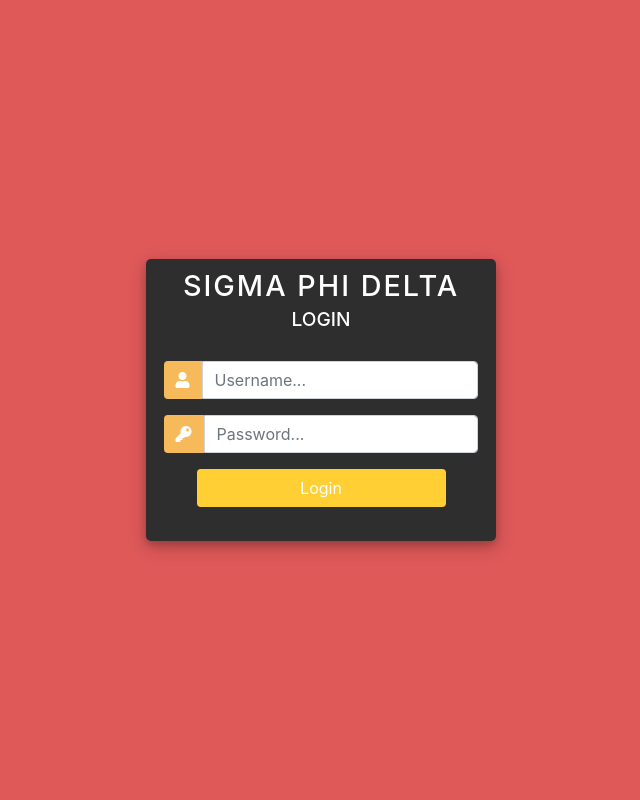
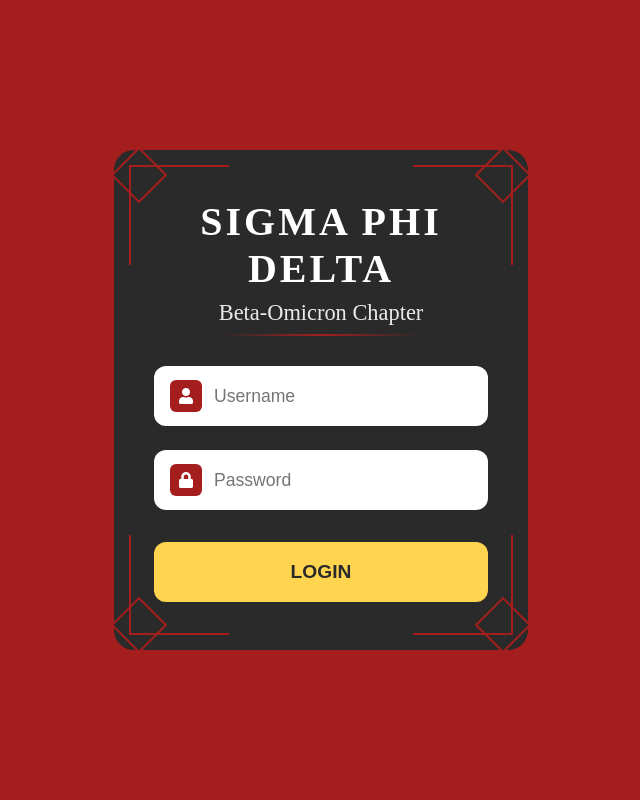
Before and after one commit to smk37git/SPDWEBAPP_ENV, a Django app: page /login/ in a window 1280 px wide. Shown: the whole page, without its empty margins (319-959 px from the left). Run offline with Django 4.2, Linux system fonts and the light colour scheme; some libraries are stand-ins or nearby versions.

Commit message:
changed log in screen, removed registration page

```diff
--- a/SPDWEBAPP/AUTHENTICATE/models.py
+++ b/SPDWEBAPP/AUTHENTICATE/models.py
@@ -4,7 +4,7 @@ from django.contrib.auth.models import User
 class Role(models.Model):
     ROLE_CHOICES = [
         ('EXEC', 'Executive Board'),
-        ('PLEDGE_BOARD', 'Pledge Board'),
+        ('NM_BOARD', 'New Member Board'),
         ('ACTIVE', 'Active Member'),
         ('ALUMNI', 'Alumni'),
         ('NEW_MEMBER', 'New Member'),
--- a/SPDWEBAPP/AUTHENTICATE/templates/AUTHENTICATE/login.html
+++ b/SPDWEBAPP/AUTHENTICATE/templates/AUTHENTICATE/login.html
@@ -1,120 +1,299 @@
-{% load static %}
-
 <!DOCTYPE html>
 <html>
 <head>
     <title>ΣΦΔ Beta-Omicron Chapter</title>
-  <link rel="icon" type="image/png" href="{% static 'images/favicon.png' %}">
-  <link rel="stylesheet" href="https://stackpath.bootstrapcdn.com/bootstrap/4.1.3/css/bootstrap.min.css" integrity="sha384-MCw98/SFnGE8fJT3GXwEOngsV7Zt27NXFoaoApmYm81iuXoPkFOJwJ8ERdknLPMO" crossorigin="anonymous">
-  <script src="https://ajax.googleapis.com/ajax/libs/jquery/3.3.1/jquery.min.js"></script>
-  <link rel="stylesheet" href="https://use.fontawesome.com/releases/v5.6.1/css/all.css" integrity="sha384-gfdkjb5BdAXd+lj+gudLWI+BXq4IuLW5IT+brZEZsLFm++aCMlF1V92rMkPaX4PP" crossorigin="anonymous">
+    <meta name="viewport" content="width=device-width, initial-scale=1.0">
     <style>
-    body,
-    html {
+        * {
             margin: 0;
             padding: 0;
+            box-sizing: border-box;
+        }
+
+        body, html {
             height: 100%;
-      background: #df5959 !important;
-    }
-    .user_card {
-      width: 350px;
-      margin-top: auto;
-      margin-bottom: auto;
-      background: #2e2e2e;
-      position: relative;
+            font-family: "Times New Roman", serif;
+            background: #A41E1E;
             display: flex;
             justify-content: center;
-      flex-direction: column;
-      padding: 10px;
-      box-shadow: 0 4px 8px 0 rgba(0, 0, 0, 0.2), 0 6px 20px 0 rgba(0, 0, 0, 0.19);
-      -webkit-box-shadow: 0 4px 8px 0 rgba(0, 0, 0, 0.2), 0 6px 20px 0 rgba(0, 0, 0, 0.19);
-      -moz-box-shadow: 0 4px 8px 0 rgba(0, 0, 0, 0.2), 0 6px 20px 0 rgba(0, 0, 0, 0.19);
-      border-radius: 5px;
+            align-items: center;
         }
-    .form_container {
-      margin-top: 20px;
+
+        .login-card {
+            background: #2A2A2A;
+            width: 90%;
+            max-width: 460px;
+            padding: 3rem 2.5rem;
+            border-radius: 20px;
+            position: relative;
+            overflow: hidden;
         }
-    #form-title, #form-subtitle {
-      color: #fff;
+
+        /* Enhanced corner decorations */
+        .corner {
+            position: absolute;
+            width: 100px;
+            height: 100px;
+        }
+
+        .corner::before,
+        .corner::after {
+            content: '';
+            position: absolute;
+            background: #A41E1E;
+        }
+
+        /* Horizontal lines */
+        .corner::before {
+            width: 100%;
+            height: 2px;
+        }
+
+        /* Vertical lines */
+        .corner::after {
+            width: 2px;
+            height: 100%;
+        }
+
+        /* Top left corner */
+        .corner-tl {
+            top: 15px;
+            left: 15px;
+        }
+
+        .corner-tl::before {
+            top: 0;
+            right: 0;
+        }
+
+        .corner-tl::after {
+            bottom: 0;
+            left: 0;
+        }
+
+        /* Top right corner */
+        .corner-tr {
+            top: 15px;
+            right: 15px;
+            transform: rotate(90deg);
+        }
+
+        /* Bottom left corner */
+        .corner-bl {
+            bottom: 15px;
+            left: 15px;
+            transform: rotate(-90deg);
+        }
+
+        /* Bottom right corner */
+        .corner-br {
+            bottom: 15px;
+            right: 15px;
+            transform: rotate(180deg);
+        }
+
+        /* Decorative elements */
+        .decoration {
+            position: absolute;
+            width: 40px;
+            height: 40px;
+            border: 2px solid #A41E1E;
+            transform: rotate(45deg);
+        }
+
+        .decoration-tl {
+            top: 5px;
+            left: 5px;
+        }
+
+        .decoration-tr {
+            top: 5px;
+            right: 5px;
+        }
+
+        .decoration-bl {
+            bottom: 5px;
+            left: 5px;
+        }
+
+        .decoration-br {
+            bottom: 5px;
+            right: 5px;
+        }
+
+        .title {
             text-align: center;
-      margin-bottom: 10px;
+            color: white;
+            margin-bottom: 2.5rem;
+            position: relative;
         }
-    #form-title {
-      font-size: 1.8rem;
-      letter-spacing: 2px;
-      margin-bottom: 5px;
+
+        .title::after {
+            content: '';
+            position: absolute;
+            bottom: -10px;
+            left: 50%;
+            transform: translateX(-50%);
+            width: 200px;
+            height: 2px;
+            background: linear-gradient(90deg, transparent, #A41E1E, transparent);
         }
-    #form-subtitle {
+
+        .title h1 {
+            font-size: 2.5rem;
+            letter-spacing: 3px;
+            margin-bottom: 0.5rem;
+        }
+
+        .title p {
+            font-size: 1.4rem;
+            opacity: 0.9;
+        }
+
+        .form-group {
+            margin-bottom: 1.5rem;
+            position: relative;
+        }
+
+        input {
+            width: 100%;
+            height: 60px;
+            background: white;
+            border: none;
+            border-radius: 12px;
+            padding: 0 60px;
+            font-size: 1.1rem;
+            color: #333;
+        }
+
+        input:focus {
+            outline: none;
+            box-shadow: 0 0 0 4px #FFD54F;
+        }
+
+        .icon {
+            position: absolute;
+            left: 16px;
+            top: 50%;
+            transform: translateY(-50%);
+            width: 32px;
+            height: 32px;
+            background: #A41E1E;
+            border-radius: 6px;
+            display: flex;
+            align-items: center;
+            justify-content: center;
+            color: white;
+        }
+
+        .login-btn {
+            width: 100%;
+            height: 60px;
+            background: #FFD54F;
+            border: none;
+            border-radius: 12px;
+            color: #2A2A2A;
             font-size: 1.2rem;
-      margin-top: 0;
+            font-weight: bold;
+            cursor: pointer;
+            transition: background-color 0.2s;
+            margin-top: 0.5rem;
+            position: relative;
+            overflow: hidden;
         }
-    .login_btn {
+
+        .login-btn::before {
+            content: '';
+            position: absolute;
+            top: 0;
+            left: -100%;
             width: 100%;
-      background: #ffcf33 !important;
-      color: white !important;
+            height: 100%;
+            background: linear-gradient(90deg, transparent, rgba(255,255,255,0.2), transparent);
+            transition: 0.5s;
         }
-    .login_btn:focus {
-      box-shadow: none !important;
-      outline: 0px !important;
+
+        .login-btn:hover::before {
+            left: 100%;
         }
-    .login_container {
-      padding: 0 2rem;
+
+        @media (max-width: 480px) {
+            .login-card {
+                width: 95%;
+                padding: 2rem 1.5rem;
             }
-    .input-group-text {
-      background: #f7ba5b !important;
-      color: white !important;
-      border: 0 !important;
-      border-radius: 0.25rem 0 0 0.25rem !important;
+
+            .corner {
+                width: 80px;
+                height: 80px;
             }
-    .input_user,
-    .input_pass:focus {
-      box-shadow: none !important;
-      outline: 0px !important;
+
+            .decoration {
+                width: 30px;
+                height: 30px;
             }
-    #messages{
-      background-color: grey;
-      color: #fff;
-      padding: 10px;
-      margin-top: 10px;
+
+            .title h1 {
+                font-size: 2rem;
+            }
+
+            .title p {
+                font-size: 1.2rem;
+            }
+
+            input {
+                height: 55px;
+                font-size: 1rem;
+            }
+
+            .login-btn {
+                height: 55px;
+            }
         }
     </style>
+    <link rel="stylesheet" href="https://cdnjs.cloudflare.com/ajax/libs/font-awesome/5.6.1/css/all.min.css">
 </head>
 <body>
-  <div class="container h-100">
-    <div class="d-flex justify-content-center h-100">
-      <div class="user_card">
-        <div class="d-flex flex-column justify-content-center align-items-center">
-          <h1 id="form-title">SIGMA PHI DELTA</h1>
-          <h3 id="form-subtitle">LOGIN</h3>
+    <div class="login-card">
+        <!-- Corner Elements -->
+        <div class="corner corner-tl"></div>
+        <div class="corner corner-tr"></div>
+        <div class="corner corner-bl"></div>
+        <div class="corner corner-br"></div>
+
+        <!-- Decorative Elements -->
+        <div class="decoration decoration-tl"></div>
+        <div class="decoration decoration-tr"></div>
+        <div class="decoration decoration-bl"></div>
+        <div class="decoration decoration-br"></div>
+
+        <div class="title">
+            <h1>SIGMA PHI DELTA</h1>
+            <p>Beta-Omicron Chapter</p>
         </div>
-        <div class="d-flex justify-content-center form_container">
+
         <form method="POST" action="{% if request.GET.next %}?next={{ request.GET.next }}{% endif %}">
             {% csrf_token %}
-            <div class="input-group mb-3">
-              <div class="input-group-append">
-                <span class="input-group-text"><i class="fas fa-user"></i></span>
+            <div class="form-group">
+                <div class="icon">
+                    <i class="fas fa-user"></i>
                 </div>
-              <input type="text" name="username" placeholder="Username..." class="form-control">
+                <input type="text" name="username" placeholder="Username" required>
             </div>
-            <div class="input-group mb-2">
-              <div class="input-group-append">
-                <span class="input-group-text"><i class="fas fa-key"></i></span>
+
+            <div class="form-group">
+                <div class="icon">
+                    <i class="fas fa-lock"></i>
                 </div>
-                <input type="password" name="password" placeholder="Password..." class="form-control" >
+                <input type="password" name="password" placeholder="Password" required>
             </div>
-              <div class="d-flex justify-content-center mt-3 login_container">
-                <input class="btn login_btn" type="submit" value="Login">
-                </div>
+
+            <button type="submit" class="login-btn">LOGIN</button>
         </form>
-        </div>
+
         {% for message in messages %}
-                    <p id="messages">{{message}}</p>
+            <div class="messages">{{message}}</div>
         {% endfor %}
-        <div class="mt-4">
-
-        </div>
-      </div>
-    </div>
     </div>
 </body>
 </html>
--- a/SPDWEBAPP/AUTHENTICATE/views.py
+++ b/SPDWEBAPP/AUTHENTICATE/views.py
@@ -15,6 +15,7 @@ from .utils import contains_profanity
 from NEWMEMBER.views_functions import check_user_role
 from NEWMEMBER.views import newmember_dashboard
 # Announcement Model
+from PARLEYPRO.pp_decorators import requires_role
 from MISC.models import AnnouncementAlert
 
 
--- a/SPDWEBAPP/NEWMEMBER/views.py
+++ b/SPDWEBAPP/NEWMEMBER/views.py
@@ -27,7 +27,7 @@ def newmember_marks_dashboard(request):
         'new_members_progress': new_members_progress,
         'user_submitted_marks': user_submitted_marks,
         'is_active': is_active,
-        'is_pledge_board': check_user_role(request.user, 'PLEDGE_BOARD'),
+        'is_pledge_board': check_user_role(request.user, 'NM_BOARD'),
         'analytics': analytics,
         'personal_stats': personal_stats
     }
```
Also changed, not shown: SPDWEBAPP/AUTHENTICATE/templates/AUTHENTICATE/register.html (deleted, +0 -146 lines), SPDWEBAPP/AUTHENTICATE/migrations/0009_alter_role_name.py (added). Lines whose indentation alone changed are shown as unchanged.
